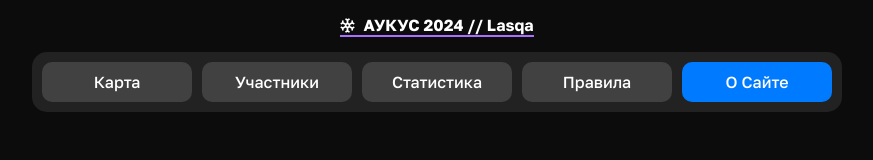
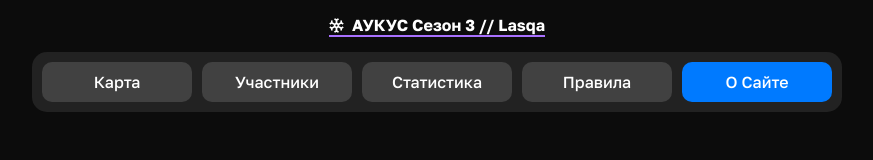
Before and after one commit to i7d3v3l0p3r/aukus-frontend, a React (Create React App) app: page /about in a window 1280 px wide. Shown: the top 160 px of the page, without its empty margins (203-1076 px from the left). Built offline with nearby package versions, Linux system fonts and the light colour scheme.

Commit message:
Update heading title

```diff
--- a/src/components/MainMenu.tsx
+++ b/src/components/MainMenu.tsx
@@ -51,7 +51,7 @@ export default function MainMenu({ currentPage }: Props) {
                 marginRight: '8px',
               }}
             />
-            АУКУС 2024 {currentPlayer && `// ${currentPlayer.name}`}
+            АУКУС Сезон 3 {currentPlayer && `// ${currentPlayer.name}`}
           </LinkSpan>
         </Link>
       </Box>
```
